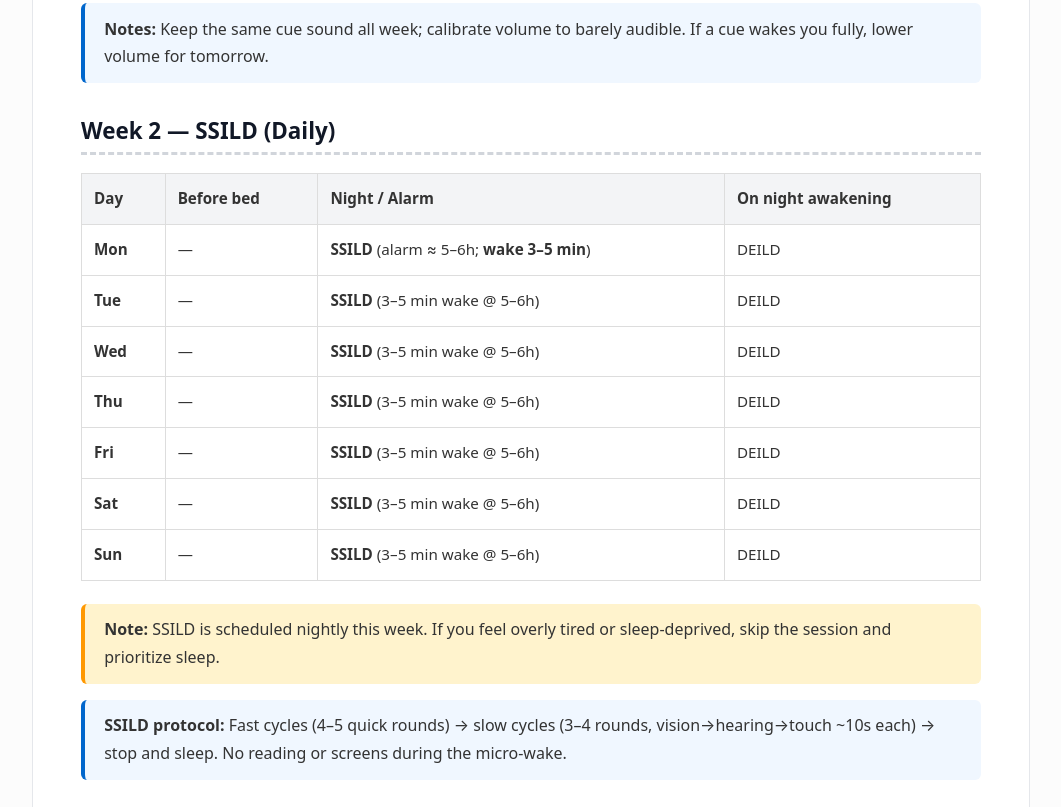
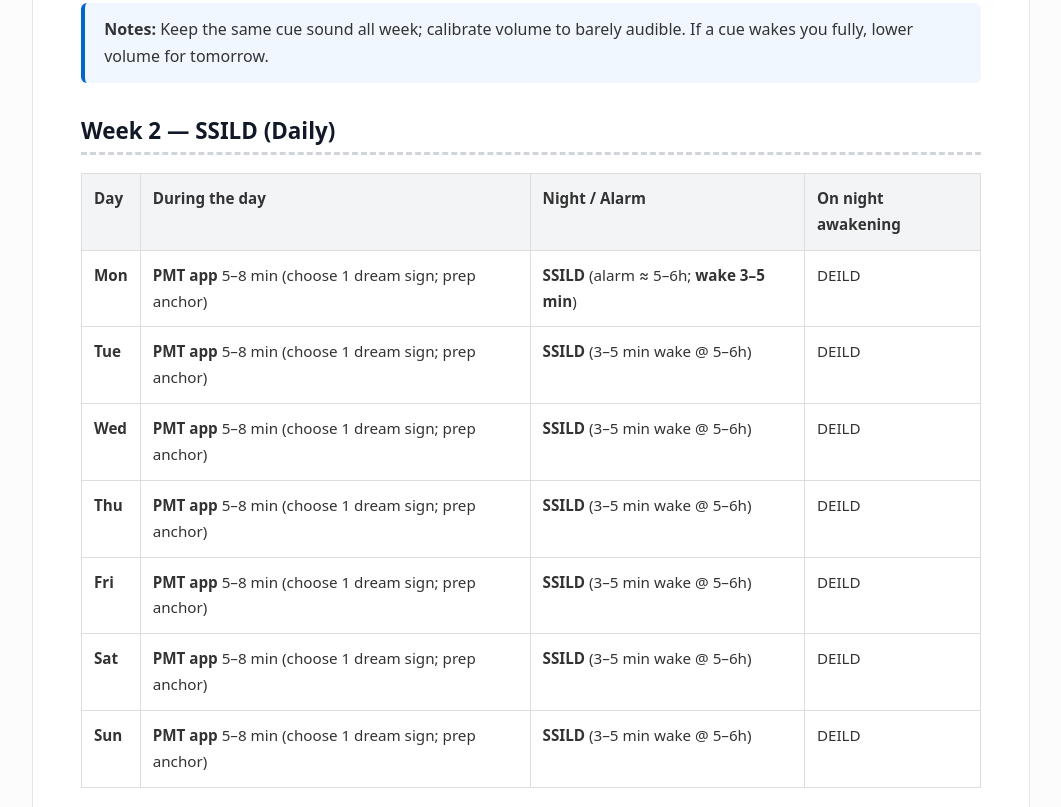
Before and after one commit to Ra13s/lucid-dreaming-guide, a plain HTML site: page index.html in a window 1280 px wide. Shown: the part 2225-3032 px from the top of the page, without its empty margins (109-1170 px from the left). Drawn offline with Linux system fonts and the light colour scheme.

Commit message:
Update sleep schedule tables with PMT app instructions
Changed 'Before bed' column to 'During the day' and replaced placeholder entries with specific PMT app instructions for each day in the Week 2 and Week 3 SSILD tables. This clarifies daily activities and improves guidance for users.

```diff
--- a/index.html
+++ b/index.html
@@ -230,7 +230,7 @@
 <h3>Week 1 — TLR Focus (7 nights)</h3>
 <table>
   <thead>
-    <tr><th>Day</th><th>Before bed</th><th>Night / Alarm</th><th>On night awakening</th></tr>
+    <tr><th>Day</th><th>During the day</th><th>Night / Alarm</th><th>On night awakening</th></tr>
   </thead>
   <tbody>
     <tr><td><strong>Mon</strong></td><td><strong>TLR training</strong> (≈20 min)</td><td><strong>TLR cues</strong> start ≈ +6h</td><td>DEILD</td></tr>
@@ -248,16 +248,16 @@
 <h3>Week 2 — SSILD (Daily)</h3>
 <table>
   <thead>
-    <tr><th>Day</th><th>Before bed</th><th>Night / Alarm</th><th>On night awakening</th></tr>
+    <tr><th>Day</th><th>During the day</th><th>Night / Alarm</th><th>On night awakening</th></tr>
   </thead>
   <tbody>
-    <tr><td><strong>Mon</strong></td><td>—</td><td><strong>SSILD</strong> (alarm ≈ 5–6h; <strong>wake 3–5 min</strong>)</td><td>DEILD</td></tr>
-    <tr><td><strong>Tue</strong></td><td>—</td><td><strong>SSILD</strong> (3–5 min wake @ 5–6h)</td><td>DEILD</td></tr>
-    <tr><td><strong>Wed</strong></td><td>—</td><td><strong>SSILD</strong> (3–5 min wake @ 5–6h)</td><td>DEILD</td></tr>
-    <tr><td><strong>Thu</strong></td><td>—</td><td><strong>SSILD</strong> (3–5 min wake @ 5–6h)</td><td>DEILD</td></tr>
-    <tr><td><strong>Fri</strong></td><td>—</td><td><strong>SSILD</strong> (3–5 min wake @ 5–6h)</td><td>DEILD</td></tr>
-    <tr><td><strong>Sat</strong></td><td>—</td><td><strong>SSILD</strong> (3–5 min wake @ 5–6h)</td><td>DEILD</td></tr>
-    <tr><td><strong>Sun</strong></td><td>—</td><td><strong>SSILD</strong> (3–5 min wake @ 5–6h)</td><td>DEILD</td></tr>
+    <tr><td><strong>Mon</strong></td><td><strong>PMT app</strong> 5–8 min (choose 1 dream sign; prep anchor)</td><td><strong>SSILD</strong> (alarm ≈ 5–6h; <strong>wake 3–5 min</strong>)</td><td>DEILD</td></tr>
+    <tr><td><strong>Tue</strong></td><td><strong>PMT app</strong> 5–8 min (choose 1 dream sign; prep anchor)</td><td><strong>SSILD</strong> (3–5 min wake @ 5–6h)</td><td>DEILD</td></tr>
+    <tr><td><strong>Wed</strong></td><td><strong>PMT app</strong> 5–8 min (choose 1 dream sign; prep anchor)</td><td><strong>SSILD</strong> (3–5 min wake @ 5–6h)</td><td>DEILD</td></tr>
+    <tr><td><strong>Thu</strong></td><td><strong>PMT app</strong> 5–8 min (choose 1 dream sign; prep anchor)</td><td><strong>SSILD</strong> (3–5 min wake @ 5–6h)</td><td>DEILD</td></tr>
+    <tr><td><strong>Fri</strong></td><td><strong>PMT app</strong> 5–8 min (choose 1 dream sign; prep anchor)</td><td><strong>SSILD</strong> (3–5 min wake @ 5–6h)</td><td>DEILD</td></tr>
+    <tr><td><strong>Sat</strong></td><td><strong>PMT app</strong> 5–8 min (choose 1 dream sign; prep anchor)</td><td><strong>SSILD</strong> (3–5 min wake @ 5–6h)</td><td>DEILD</td></tr>
+    <tr><td><strong>Sun</strong></td><td><strong>PMT app</strong> 5–8 min (choose 1 dream sign; prep anchor)</td><td><strong>SSILD</strong> (3–5 min wake @ 5–6h)</td><td>DEILD</td></tr>
   </tbody>
 </table>
 <p class="warning-box"><strong>Note:</strong> SSILD is scheduled nightly this week. If you feel overly tired or sleep‑deprived, skip the session and prioritize sleep.</p>
@@ -305,13 +305,13 @@
     <tr><th>Day</th><th>Before bed</th><th>Night / Alarm</th><th>On night awakening</th></tr>
   </thead>
   <tbody>
-    <tr><td><strong>Mon</strong></td><td>—</td><td><strong>SSILD</strong> (alarm ≈ 5–6h; <strong>wake 3–5 min</strong>)</td><td>DEILD</td></tr>
-    <tr><td><strong>Tue</strong></td><td>—</td><td><strong>SSILD</strong> (3–5 min wake @ 5–6h)</td><td>DEILD</td></tr>
-    <tr><td><strong>Wed</strong></td><td>—</td><td><strong>SSILD</strong> (3–5 min wake @ 5–6h)</td><td>DEILD</td></tr>
-    <tr><td><strong>Thu</strong></td><td>—</td><td><strong>SSILD</strong> (3–5 min wake @ 5–6h)</td><td>DEILD</td></tr>
-    <tr><td><strong>Fri</strong></td><td>—</td><td><strong>SSILD</strong> (3–5 min wake @ 5–6h)</td><td>DEILD</td></tr>
-    <tr><td><strong>Sat</strong></td><td>—</td><td><strong>SSILD</strong> (3–5 min wake @ 5–6h)</td><td>DEILD</td></tr>
-    <tr><td><strong>Sun</strong></td><td>—</td><td><strong>SSILD</strong> (3–5 min wake @ 5–6h)</td><td>DEILD</td></tr>
+    <tr><td><strong>Mon</strong></td><td><strong>PMT app</strong> 5–8 min (choose 1 dream sign; prep anchor)</td><td><strong>SSILD</strong> (alarm ≈ 5–6h; <strong>wake 3–5 min</strong>)</td><td>DEILD</td></tr>
+    <tr><td><strong>Tue</strong></td><td><strong>PMT app</strong> 5–8 min (choose 1 dream sign; prep anchor)</td><td><strong>SSILD</strong> (3–5 min wake @ 5–6h)</td><td>DEILD</td></tr>
+    <tr><td><strong>Wed</strong></td><td><strong>PMT app</strong> 5–8 min (choose 1 dream sign; prep anchor)</td><td><strong>SSILD</strong> (3–5 min wake @ 5–6h)</td><td>DEILD</td></tr>
+    <tr><td><strong>Thu</strong></td><td><strong>PMT app</strong> 5–8 min (choose 1 dream sign; prep anchor)</td><td><strong>SSILD</strong> (3–5 min wake @ 5–6h)</td><td>DEILD</td></tr>
+    <tr><td><strong>Fri</strong></td><td><strong>PMT app</strong> 5–8 min (choose 1 dream sign; prep anchor)</td><td><strong>SSILD</strong> (3–5 min wake @ 5–6h)</td><td>DEILD</td></tr>
+    <tr><td><strong>Sat</strong></td><td><strong>PMT app</strong> 5–8 min (choose 1 dream sign; prep anchor)</td><td><strong>SSILD</strong> (3–5 min wake @ 5–6h)</td><td>DEILD</td></tr>
+    <tr><td><strong>Sun</strong></td><td><strong>PMT app</strong> 5–8 min (choose 1 dream sign; prep anchor)</td><td><strong>SSILD</strong> (3–5 min wake @ 5–6h)</td><td>DEILD</td></tr>
   </tbody>
 </table>
 <p class="warning-box"><strong>Note:</strong> SSILD is scheduled nightly this week. If you feel overly tired or sleep‑deprived, skip the session and prioritize sleep.</p>
```
